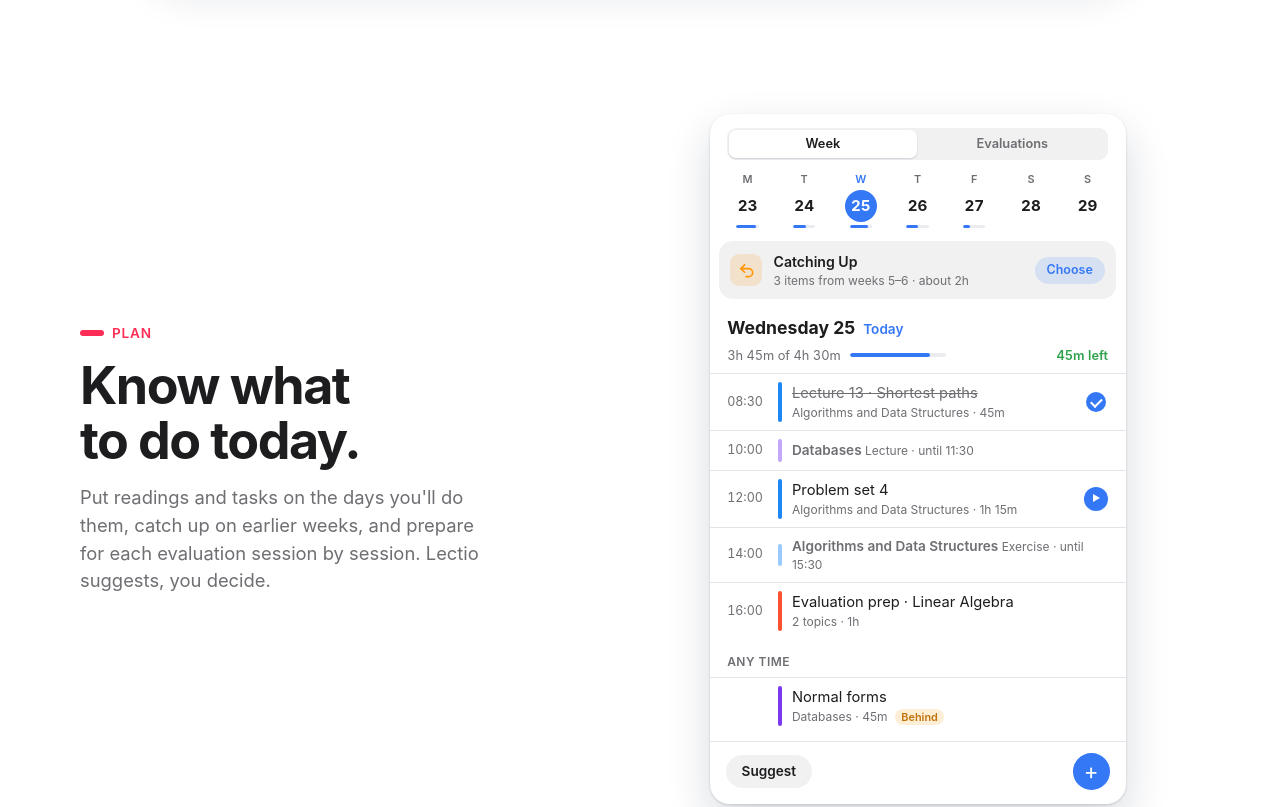
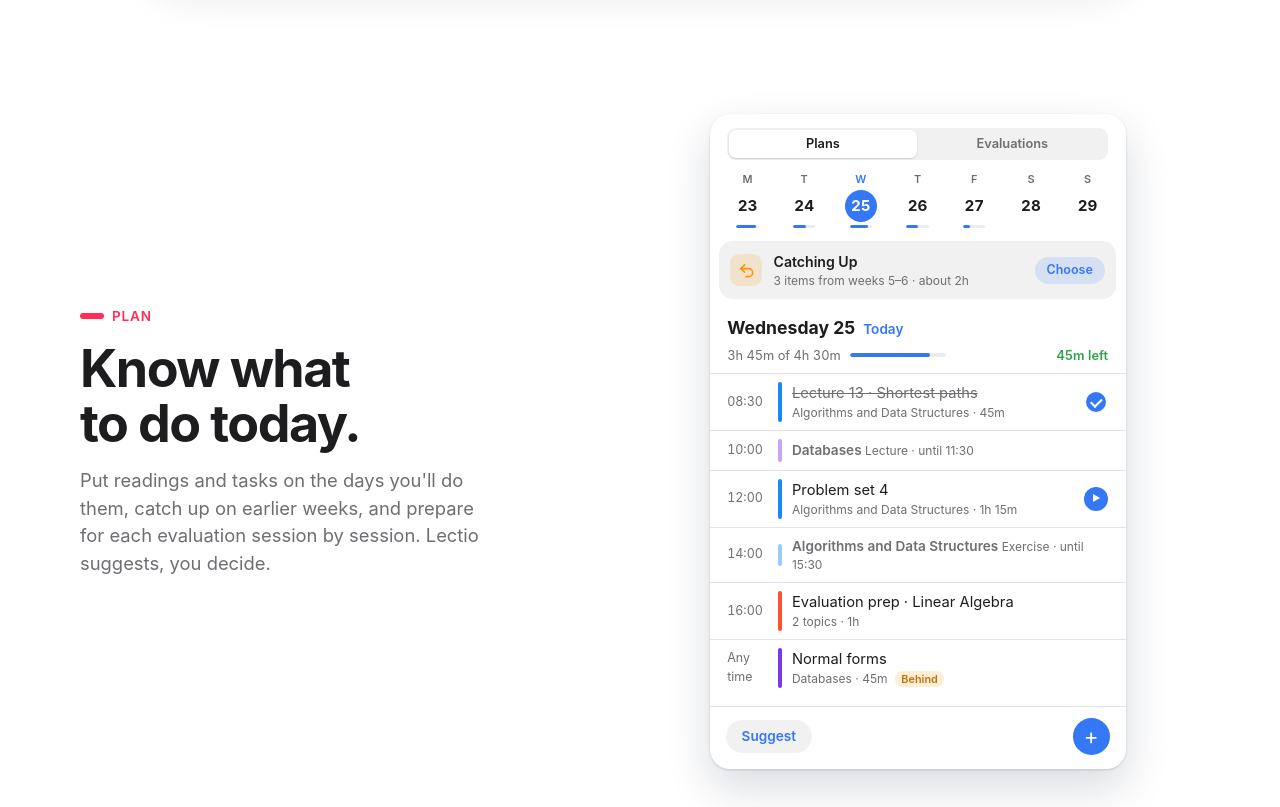
Before and after one commit to Lectio-Study-Planner/lectio-webpage, a plain HTML site: page index.html in a window 1280 px wide. Shown: the part 4580-5387 px from the top of the page. Drawn offline with Linux system fonts and the light colour scheme; animation ran at ten frames a second.

Commit message:
[#] draw the Plan section as 2.4.0 shows it

```diff
--- a/index.html
+++ b/index.html
@@ -221,7 +221,7 @@
 <div class="visual reveal">
 <div class="card plan-card" data-tab="week">
 <p class="plan-tabs" role="group" aria-label="Show the plan's">
-<button type="button" aria-pressed="true" data-tab="week">Week</button>
+<button type="button" aria-pressed="true" data-tab="week">Plans</button>
 <button type="button" aria-pressed="false" data-tab="exams">Evaluations</button>
 </p>
 <div class="plan-panel plan-week" role="img" aria-label="Today's plan, between the day's two classes: Lecture 13 done, Problem set 4 at 12:00 up next, evaluation prep for Linear Algebra at 16:00, and Normal forms at any time. 3 hours 45 minutes of 4 hours 30 minutes planned.">
@@ -249,9 +249,8 @@
 </ul>
 <div class="plan-any" data-suggested>
 <div>
-<p class="plan-list-head">Any Time</p>
 <ul class="plan-rows">
-<li class="plan-item" style="--c: var(--databases)"><div class="plan-row"><span class="plan-time"></span><span class="plan-bar"></span><span class="plan-what"><span class="plan-title">Normal forms</span><small>Databases · 45m <span class="plan-behind">Behind</span></small></span><span class="plan-end"><span class="plan-check"></span><span class="plan-start"></span></span></div></li>
+<li class="plan-item" style="--c: var(--databases)"><div class="plan-row"><span class="plan-time">Any time</span><span class="plan-bar"></span><span class="plan-what"><span class="plan-title">Normal forms</span><small>Databases · 45m <span class="plan-behind">Behind</span></small></span><span class="plan-end"><span class="plan-check"></span><span class="plan-start"></span></span></div></li>
 </ul>
 </div>
 </div>
--- a/scenes.js
+++ b/scenes.js
@@ -350,7 +350,7 @@ scene('.notify', (visual) => {
 
 // Plan: Suggest opens two items into today and the day fills, Problem set 4
 // is done and Start moves on to the next, then the Evaluations tab fills each
-// evaluation's pace. Week | Evaluations work under Reduce Motion too; a tap stops the
+// evaluation's pace. Plans | Evaluations work under Reduce Motion too; a tap stops the
 // autoplay on the finished frame.
 {
     const card = document.querySelector('.plan-card');
--- a/style.css
+++ b/style.css
@@ -1665,6 +1665,7 @@ main {
     padding: 0.4rem 1rem;
     border-radius: 999px;
     background: var(--fill);
+    color: var(--accent);
     font-size: 0.85rem;
     font-weight: 600;
     transition: transform 0.2s var(--ease-pop), background 0.2s;
```
